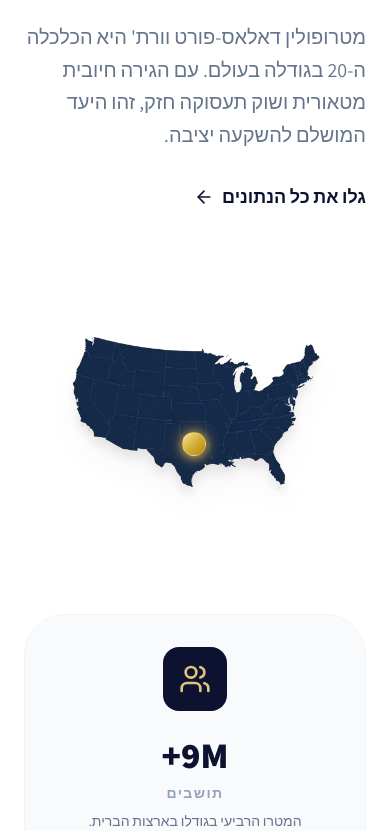
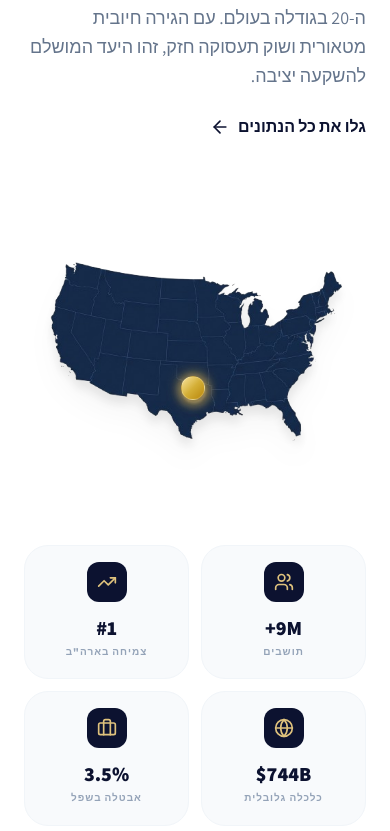
Before and after one commit to alonzekcer/skyline-group-texas, a React (Vite) app: page / in a window 390 px wide. Shown: the part 2553-3384 px from the top of the page. Built offline with nearby package versions, Linux system fonts and the light colour scheme.

Commit message:
UI: Update WhyDFW section mobile layout to 2x2 grid with compact cards

```diff
--- a/src/components/home/WhyDFWSection.tsx
+++ b/src/components/home/WhyDFWSection.tsx
@@ -8,18 +8,18 @@ interface WhyDFWSectionProps {
 
 const WhyDFWSection: React.FC<WhyDFWSectionProps> = ({ onNavigate }) => {
     return (
-        <section className="py-16 bg-white">
+        <section className="py-8 md:py-16 bg-white">
             <div className="container mx-auto px-6">
-                <div className="flex flex-col lg:flex-row gap-16 items-stretch">
+                <div className="flex flex-col lg:flex-row gap-8 md:gap-16 items-stretch">
                     <div className="lg:w-1/2 text-right flex flex-col">
                         <div>
-                            <h2 className="text-4xl md:text-5xl font-black text-navy mb-6 leading-tight">למה דווקא DFW?</h2>
-                            <p className="text-xl text-slate-500 font-medium leading-relaxed mb-8">
+                            <h2 className="text-3xl md:text-5xl font-black text-navy mb-4 md:mb-6 leading-tight">למה דווקא DFW?</h2>
+                            <p className="text-lg md:text-xl text-slate-500 font-medium leading-relaxed mb-6 md:mb-8">
                                 מטרופולין דאלאס-פורט וורת' היא הכלכלה ה-20 בגודלה בעולם. עם הגירה חיובית מטאורית ושוק תעסוקה חזק, זהו היעד המושלם להשקעה יציבה.
                             </p>
                             <button
                                 onClick={() => onNavigate('market')}
-                                className="inline-flex items-center gap-2 text-navy font-black text-lg hover:text-gold transition-colors group mb-12"
+                                className="inline-flex items-center gap-2 text-navy font-black text-base md:text-lg hover:text-gold transition-colors group mb-8 md:mb-12"
                             >
                                 גלו את כל הנתונים <ArrowLeft className="group-hover:-translate-x-1 transition-transform" size={20} />
                             </button>
@@ -29,7 +29,7 @@ const WhyDFWSection: React.FC<WhyDFWSectionProps> = ({ onNavigate }) => {
                             <div className="absolute inset-0 bg-gold/5 rounded-full blur-3xl transform group-hover:scale-110 transition-transform duration-700 opacity-0 group-hover:opacity-50"></div>
 
                             {/* The Map */}
-                            <div className="relative z-10 w-[85%]">
+                            <div className="relative z-10 w-full md:w-[85%]">
                                 <img
                                     src="images/us_map.png"
                                     alt="USA Map - DFW Focus"
@@ -47,41 +47,41 @@ const WhyDFWSection: React.FC<WhyDFWSectionProps> = ({ onNavigate }) => {
                         </div>
                     </div>
 
-                    <div className="lg:w-1/2 grid grid-cols-1 md:grid-cols-2 gap-6 w-full">
-                        <div className="p-8 bg-slate-50 rounded-[2.5rem] border border-slate-100 flex flex-col items-center text-center hover:shadow-xl transition-all group">
-                            <div className="w-16 h-16 bg-navy text-gold rounded-2xl flex items-center justify-center mb-6 group-hover:rotate-3 transition-transform">
-                                <Users size={32} />
+                    <div className="lg:w-1/2 grid grid-cols-2 md:grid-cols-2 gap-3 md:gap-6 w-full">
+                        <div className="p-4 md:p-8 bg-slate-50 rounded-3xl md:rounded-[2.5rem] border border-slate-100 flex flex-col items-center text-center hover:shadow-xl transition-all group">
+                            <div className="w-10 h-10 md:w-16 md:h-16 bg-navy text-gold rounded-xl md:rounded-2xl flex items-center justify-center mb-3 md:mb-6 group-hover:rotate-3 transition-transform">
+                                <Users className="w-5 h-5 md:w-8 md:h-8" />
                             </div>
-                            <p className="text-4xl font-black text-navy mb-2">9M+</p>
-                            <p className="text-sm font-black text-slate-400 uppercase tracking-widest mb-2">תושבים</p>
-                            <p className="text-[14px] text-slate-500 font-medium">המטרו הרביעי בגודלו בארצות הברית.</p>
+                            <p className="text-xl md:text-4xl font-black text-navy mb-1 md:mb-2">9M+</p>
+                            <p className="text-[10px] md:text-sm font-black text-slate-400 uppercase tracking-widest mb-1 md:mb-2 text-center leading-tight">תושבים</p>
+                            <p className="hidden md:block text-[14px] text-slate-500 font-medium">המטרו הרביעי בגודלו בארצות הברית.</p>
                         </div>
 
-                        <div className="p-8 bg-slate-50 rounded-[2.5rem] border border-slate-100 flex flex-col items-center text-center hover:shadow-xl transition-all group">
-                            <div className="w-16 h-16 bg-navy text-gold rounded-2xl flex items-center justify-center mb-6 group-hover:rotate-3 transition-transform">
-                                <TrendingUp size={32} />
+                        <div className="p-4 md:p-8 bg-slate-50 rounded-3xl md:rounded-[2.5rem] border border-slate-100 flex flex-col items-center text-center hover:shadow-xl transition-all group">
+                            <div className="w-10 h-10 md:w-16 md:h-16 bg-navy text-gold rounded-xl md:rounded-2xl flex items-center justify-center mb-3 md:mb-6 group-hover:rotate-3 transition-transform">
+                                <TrendingUp className="w-5 h-5 md:w-8 md:h-8" />
                             </div>
-                            <p className="text-4xl font-black text-navy mb-2">#1</p>
-                            <p className="text-sm font-black text-slate-400 uppercase tracking-widest mb-2">צמיחה בארה"ב</p>
-                            <p className="text-[14px] text-slate-500 font-medium">הגידול המהיר ביותר באוכלוסייה בכל ארה"ב (150K בשנה).</p>
+                            <p className="text-xl md:text-4xl font-black text-navy mb-1 md:mb-2">#1</p>
+                            <p className="text-[10px] md:text-sm font-black text-slate-400 uppercase tracking-widest mb-1 md:mb-2 text-center leading-tight">צמיחה בארה"ב</p>
+                            <p className="hidden md:block text-[14px] text-slate-500 font-medium">הגידול המהיר ביותר באוכלוסייה בכל ארה"ב (150K בשנה).</p>
                         </div>
 
-                        <div className="p-8 bg-slate-50 rounded-[2.5rem] border border-slate-100 flex flex-col items-center text-center hover:shadow-xl transition-all group">
-                            <div className="w-16 h-16 bg-navy text-gold rounded-2xl flex items-center justify-center mb-6 group-hover:rotate-3 transition-transform">
-                                <Globe size={32} />
+                        <div className="p-4 md:p-8 bg-slate-50 rounded-3xl md:rounded-[2.5rem] border border-slate-100 flex flex-col items-center text-center hover:shadow-xl transition-all group">
+                            <div className="w-10 h-10 md:w-16 md:h-16 bg-navy text-gold rounded-xl md:rounded-2xl flex items-center justify-center mb-3 md:mb-6 group-hover:rotate-3 transition-transform">
+                                <Globe className="w-5 h-5 md:w-8 md:h-8" />
                             </div>
-                            <p className="text-4xl font-black text-navy mb-2">$744B</p>
-                            <p className="text-sm font-black text-slate-400 uppercase tracking-widest mb-2">כלכלה גלובלית</p>
-                            <p className="text-[14px] text-slate-500 font-medium">הכלכלה ה-20 בגודלה בעולם, יציבה וחזקה.</p>
+                            <p className="text-xl md:text-4xl font-black text-navy mb-1 md:mb-2">$744B</p>
+                            <p className="text-[10px] md:text-sm font-black text-slate-400 uppercase tracking-widest mb-1 md:mb-2 text-center leading-tight">כלכלה גלובלית</p>
+                            <p className="hidden md:block text-[14px] text-slate-500 font-medium">הכלכלה ה-20 בגודלה בעולם, יציבה וחזקה.</p>
                         </div>
 
-                        <div className="p-8 bg-slate-50 rounded-[2.5rem] border border-slate-100 flex flex-col items-center text-center hover:shadow-xl transition-all group">
-                            <div className="w-16 h-16 bg-navy text-gold rounded-2xl flex items-center justify-center mb-6 group-hover:rotate-3 transition-transform">
-                                <Briefcase size={32} />
+                        <div className="p-4 md:p-8 bg-slate-50 rounded-3xl md:rounded-[2.5rem] border border-slate-100 flex flex-col items-center text-center hover:shadow-xl transition-all group">
+                            <div className="w-10 h-10 md:w-16 md:h-16 bg-navy text-gold rounded-xl md:rounded-2xl flex items-center justify-center mb-3 md:mb-6 group-hover:rotate-3 transition-transform">
+                                <Briefcase className="w-5 h-5 md:w-8 md:h-8" />
                             </div>
-                            <p className="text-4xl font-black text-navy mb-2">3.5%</p>
-                            <p className="text-sm font-black text-slate-400 uppercase tracking-widest mb-2">אבטלה בשפל</p>
-                            <p className="text-[14px] text-slate-500 font-medium">שוק תעסוקה יציב המבטיח את איכות השוכרים.</p>
+                            <p className="text-xl md:text-4xl font-black text-navy mb-1 md:mb-2">3.5%</p>
+                            <p className="text-[10px] md:text-sm font-black text-slate-400 uppercase tracking-widest mb-1 md:mb-2 text-center leading-tight">אבטלה בשפל</p>
+                            <p className="hidden md:block text-[14px] text-slate-500 font-medium">שוק תעסוקה יציב המבטיח את איכות השוכרים.</p>
                         </div>
                     </div>
                 </div>
```
Also changed, not shown: 18 other files (tests, documents, lock files or other folders).
